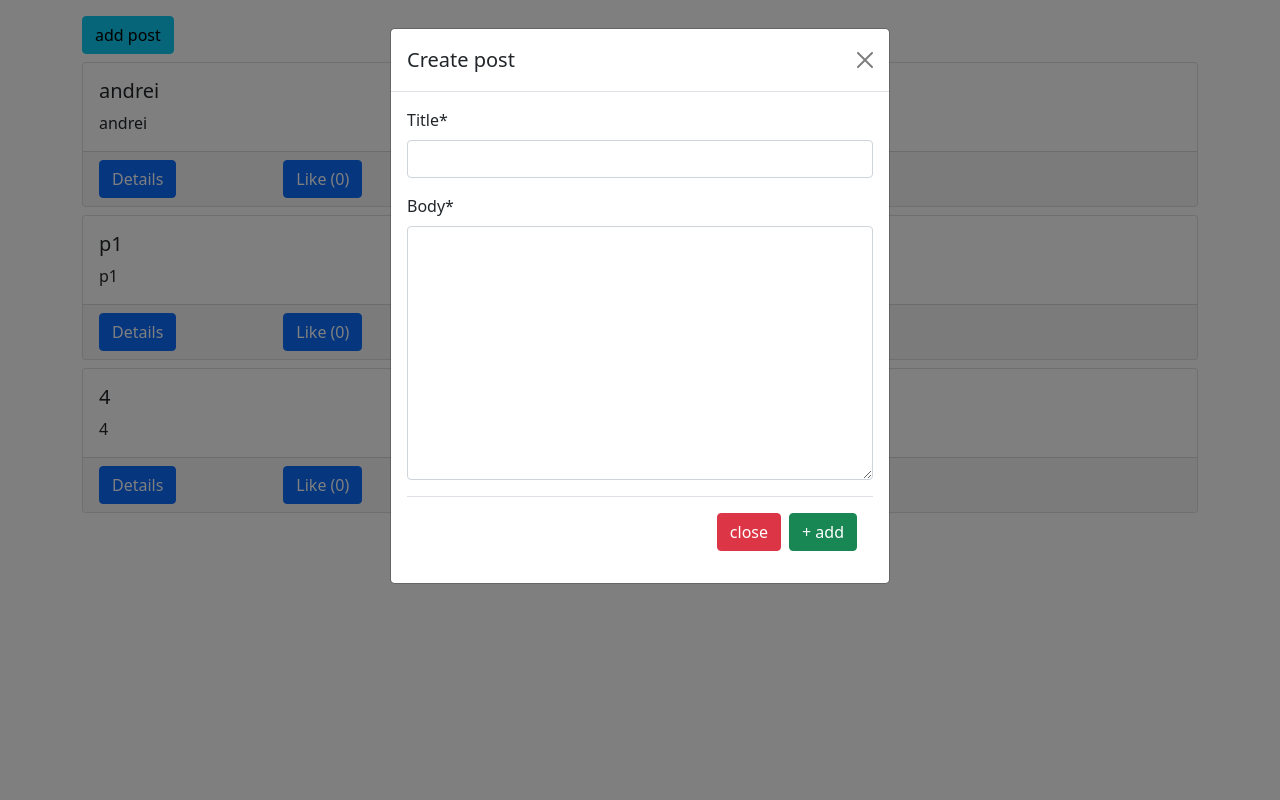
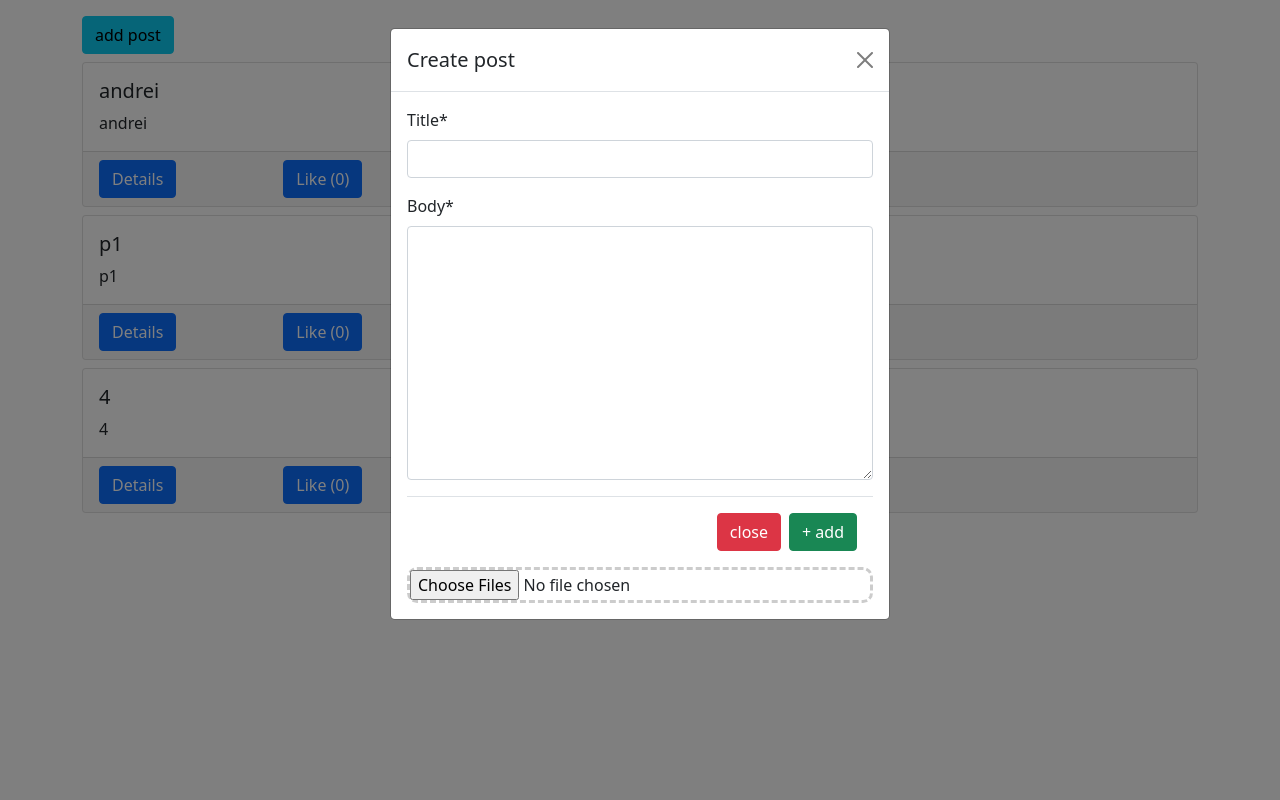
Before and after one commit to andreipogi2727/Django_Posts, a Django app: page / in a window 1280 px wide, after a click on "add post". Run offline with Django 5.2, Linux system fonts and the light colour scheme; data comes from the database, SQL or seed files in the repository; data that the repository does not hold is empty; some libraries are stand-ins or nearby versions.

Commit message:
Succesfully added a dropzone in adding a post modal

```diff
--- a/posts/templates/posts/detail.html
+++ b/posts/templates/posts/detail.html
@@ -4,6 +4,8 @@
 
 {% block scripts %}
     <script src ="{% static 'posts/detail.js' %}" defer></script>
+    <script src="https://unpkg.com/dropzone@5/dist/min/dropzone.min.js"></script>
+    <link rel="stylesheet" href="https://unpkg.com/dropzone@5/dist/min/dropzone.min.css" type="text/css" />
 {% endblock scripts %}
 
 {% block title %}{{obj.title}} detail{% endblock title %}
--- a/posts/templates/posts/main.html
+++ b/posts/templates/posts/main.html
@@ -3,6 +3,8 @@
 {% load crispy_forms_tags %}
 {% block scripts %}
     <script src = "{% static 'posts/main.js'%}" defer></script>
+    <script src="https://unpkg.com/dropzone@5/dist/min/dropzone.min.js"></script>
+    <link rel="stylesheet" href="https://unpkg.com/dropzone@5/dist/min/dropzone.min.css" type="text/css" />
 {% endblock scripts %}
 
 {% block title %}
@@ -30,6 +32,12 @@
               </div>
 
             </form>
+            <form action="/upload" class="dropzone dz">
+              {% csrf_token %}
+              <div class="fallback">
+                <input name="file" type="file" multiple />
+              </div>
+            </form>
           </div>
 
         </div>
--- a/static/style.css
+++ b/static/style.css
@@ -1,3 +1,14 @@
 .not-visible{
     display: none;
 }
+
+.dz{
+    border: dashed !important;
+    border-color: #ccc !important;
+    border-radius: 10px !important;
+
+}
+
+.dz:hover{
+    background-color: aliceblue !important;
+}
--- a/templates/base.html
+++ b/templates/base.html
@@ -14,6 +14,7 @@
 
     <!-- Custom css -->
     <link rel="stylesheet" href="{% static 'style.css' %}">
+    <link rel="stylesheet" href="https://unpkg.com/dropzone@5/dist/min/dropzone.min.css" type="text/css" />
 
     <!-- dropzone -->
     <link rel="stylesheet" href="{% static 'dropzone.css' %}">
```
